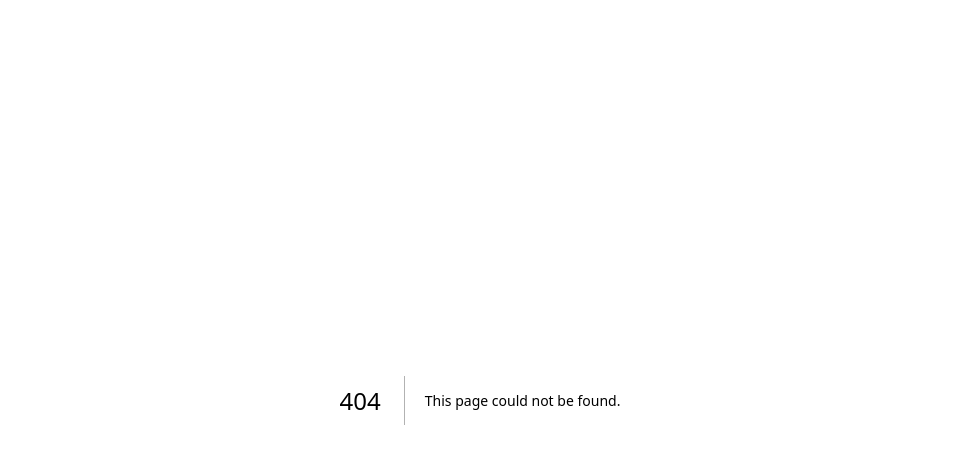
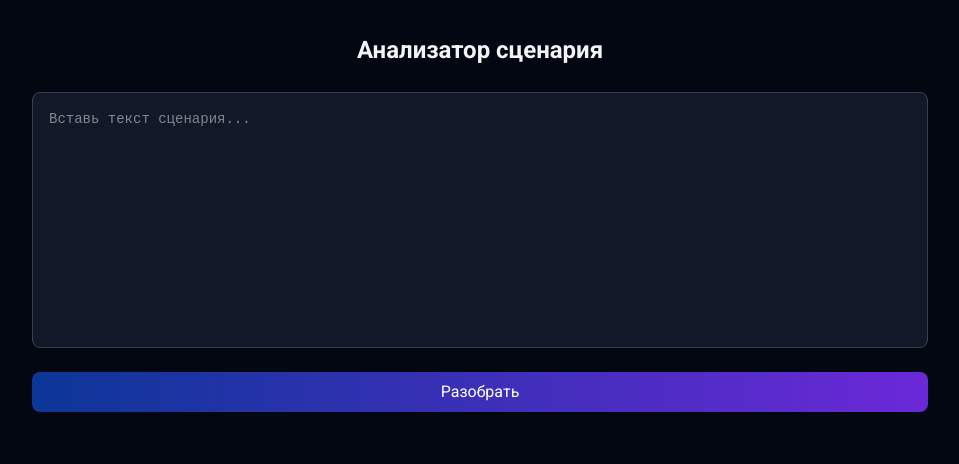
Before and after one commit to E-Vister/my-scripts, a Next.js app: page /script-parser in a window 1280 px wide. Before the commit this address had no page. Shown: the top 464 px of the page, without its empty margins (160-1119 px from the left). Built offline with nearby package versions, Linux system fonts and the light colour scheme.

Commit message:
feat: add script parser page

```diff
--- /dev/null
+++ b/app/script-parser/page.js
@@ -0,0 +1,113 @@
+"use client";
+
+import {useState} from "react";
+import styles from "./page.module.scss";
+import {pluralize} from "@/app/utils/pluralize";
+
+function parseScript(text) {
+    const characters = {};
+
+    // Шаг 1: найти блок "ДЕЙСТВУЮЩИЕ ЛИЦА:" и вытащить имена
+    const castMatch = text.match(/ДЕЙСТВУЮЩИЕ ЛИЦА[:\s]*([\s\S]*?)(?:\n_|\n\s*\n)/);
+    const characterNames = [];
+
+    if (castMatch) {
+        const castBlock = castMatch[1];
+        for (const line of castBlock.split("\n")) {
+            const name = line.split(/\s*[-–—@]/)[0].trim();
+            if (name) {
+                characterNames.push(name);
+                characters[name] = [];
+            }
+        }
+    }
+
+    const namePattern = characterNames
+        .map((n) => n.replace(/[.*+?^${}()|[\]\\]/g, "\\$&"))
+        .join("|");
+
+    if (!namePattern) return characters;
+
+    const lineRegex = new RegExp(`^(${namePattern}):\\s*(.+)`, "m");
+
+    for (const line of text.split("\n")) {
+        const match = line.match(lineRegex);
+        if (match) {
+            characters[match[1]].push(match[2].trim());
+        }
+    }
+
+    return characters;
+}
+
+export default function ScriptParser() {
+    const [input, setInput] = useState("");
+    const [result, setResult] = useState(null);
+    const [copied, setCopied] = useState(false);
+    const [expanded, setExpanded] = useState(false);
+
+    function handleParse() {
+        const parsed = parseScript(input);
+        setResult(parsed);
+        setCopied(false);
+    }
+
+    function handleCopy() {
+        navigator.clipboard.writeText(JSON.stringify(result, null, 2));
+        setCopied(true);
+        setTimeout(() => setCopied(false), 2000);
+    }
+
+
+    return (
+        <main className={styles.page}>
+            <div className={styles.container}>
+                <h1 className={styles.title}>Анализатор сценария</h1>
+                <textarea
+                    className={styles.textarea}
+                    placeholder="Вставь текст сценария..."
+                    value={input}
+                    onChange={(e) => setInput(e.target.value)}
+                />
+
+                <button className={styles.button} onClick={handleParse}>
+                    Разобрать
+                </button>
+
+                {result && (
+                    <div className={styles.result}>
+                        <div className={styles.resultHeader}>
+                            <div className={styles.metaToggle} onClick={() => setExpanded(!expanded)}>
+                        <span className={styles.meta}>
+                          {Object.keys(result).length} персонажей · {pluralize(Object.values(result).reduce((sum, lines) => sum + lines.length, 0), "реплика", "реплики", "реплик")}
+                        </span>
+                                <span className={styles.metaButton}>{expanded ? "˄" : "˅"}</span>
+                            </div>
+                            <button className={styles.copyButton} onClick={handleCopy}>
+                                {copied ? "Скопировано!" : "Копировать JSON"}
+                            </button>
+                        </div>
+
+                        <div className={`${styles.breakdownWrapper} ${expanded ? styles.open : ""}`}>
+                            <div className={styles.breakdown}>
+                                {Object.entries(result).map(([name, lines]) => (
+                                    <div key={name} className={styles.breakdownRow}>
+                                        <span>{name} · {" "}
+                                            {pluralize(lines.length, "реплика", "реплики", "реплик")} · {" "}
+                                            {pluralize(lines.join(" ").split(/\s+/).filter(Boolean).length, "слово", "слова", "слов")}
+                                        </span>
+                                    </div>
+                                ))}
+                            </div>
+                        </div>
+
+                        <pre className={styles.json}>
+                        {JSON.stringify(result, null, 2)}
+                    </pre>
+                    </div>
+                )
+                }
+            </div>
+        </main>
+    );
+}
```
